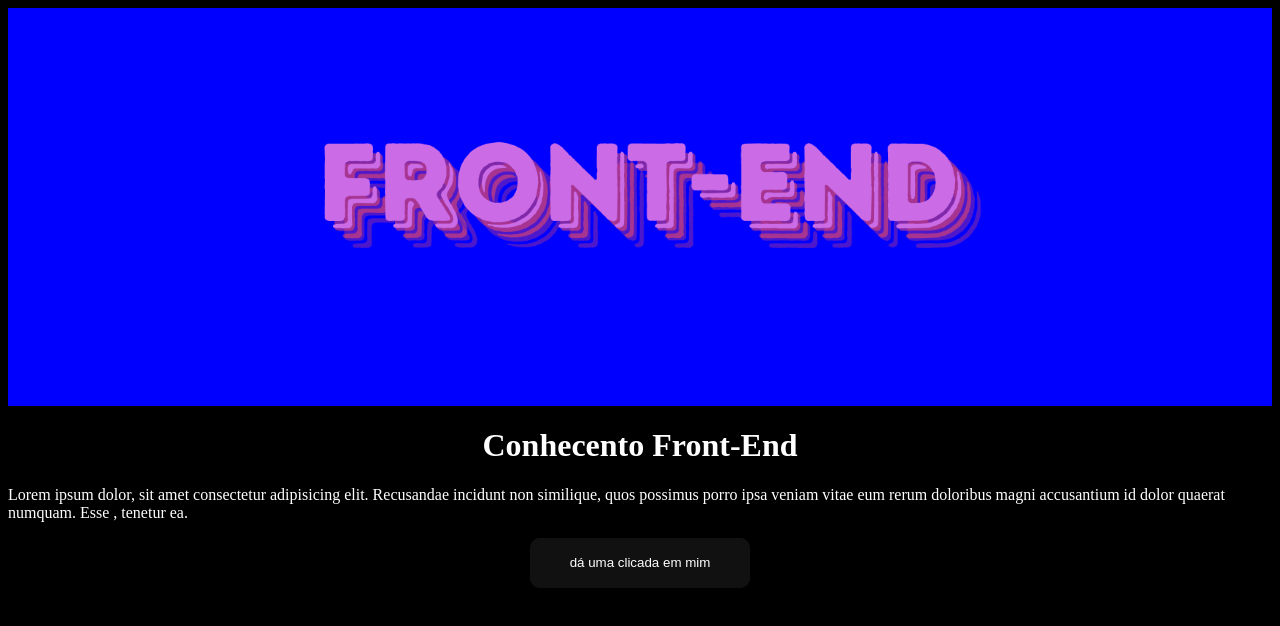
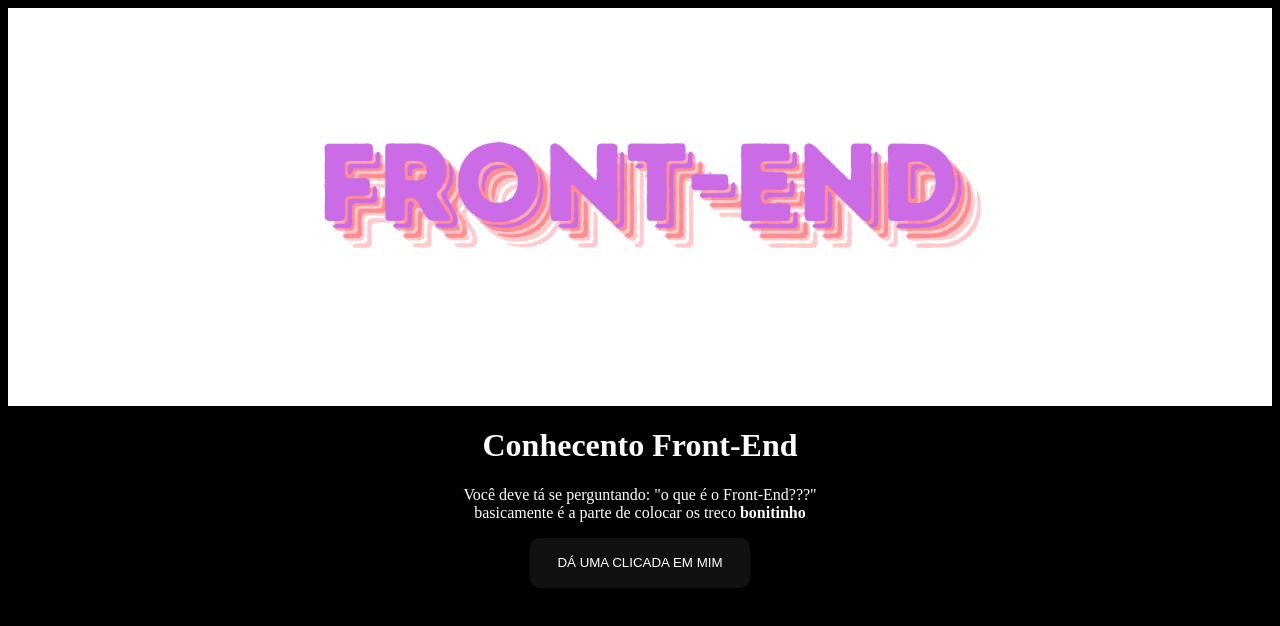
Before and after one commit to Tajape/AprendendoFront, a plain HTML site: page index.html in a window 1280 px wide. Drawn offline with Linux system fonts and the light colour scheme.

Commit message:
MudancaTexto
mudança no texto

```diff
--- a/index.html
+++ b/index.html
@@ -1,23 +1,28 @@
 <!DOCTYPE html>
 <html lang="pt-br">
 <head>
-    <meta charset="UTF-8">
-    <meta name="viewport" content="width=device-width, initial-scale=1.0">
+    <meta charset="UTF-8" />
+    <meta name="viewport" content="width=device-width, initial-scale=1.0" />
     <title>Conhecendo o Front</title>
-    <link rel="stylesheet" href="style.css">
-
+    <link rel="stylesheet" href="style.css" />
 </head>
 <body>
-
     <div class="conteiner01">
-    <center> <img src="SALE.png" alt="Front-End" width="700" height="auto"> </center>
+    <center>
+        <img src="SALE.png" alt="Front-End" width="700" height="auto" />
+    </center>
     </div>
 
     <h1><center>Conhecento Front-End</center></h1>
-    <p>Lorem ipsum dolor, sit amet consectetur adipisicing elit. Recusandae incidunt non similique, quos
-    possimus porro ipsa veniam vitae eum rerum doloribus magni accusantium id dolor quaerat numquam. Esse
-    , tenetur ea.</p>
+    <center>
+    <p>
+        Você deve tá se perguntando: "o que é o Front-End???"<br />
+        basicamente é a parte de colocar os treco <strong>bonitinho</strong>
+    </p>
+    </center>
 
-    <center><button class="glow-on-hover" type="button">dá uma clicada em mim</button></center>
+    <center>
+    <button class="glow-on-hover" type="button">DÁ UMA CLICADA EM MIM</button>
+    </center>
 </body>
 </html>
--- a/style.css
+++ b/style.css
@@ -4,7 +4,7 @@ body{
 }
 
 .conteiner01{
-    background-color: blue;
+    background-color: white;
 }
 
 .glow-on-hover {
```
